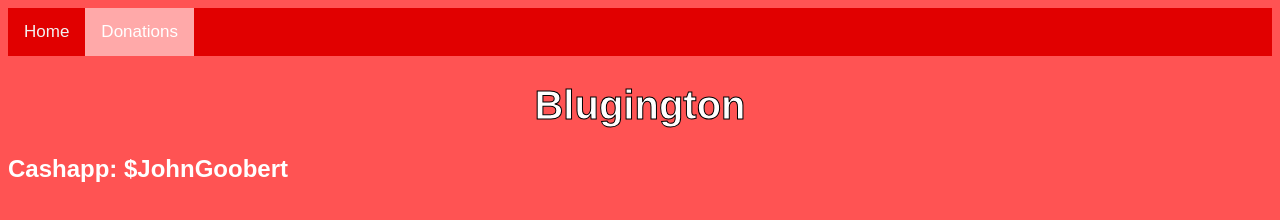
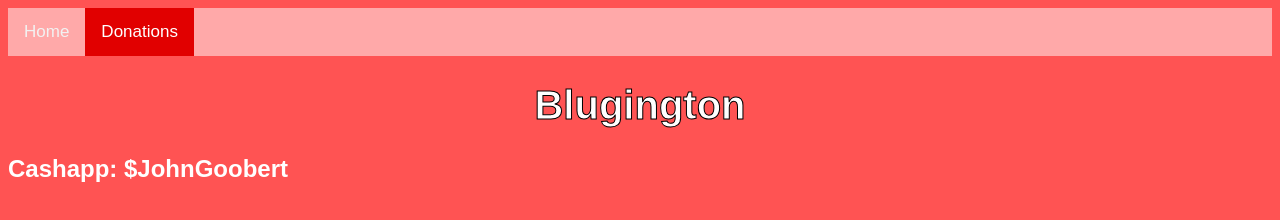
Before and after one commit to Blugington/blugington.github.io, a plain HTML site: page dono.html in a window 1280 px wide. Drawn offline with Linux system fonts and the light colour scheme.

Commit message:
Changed theme stuff again

```diff
--- a/dono.html
+++ b/dono.html
@@ -1,7 +1,7 @@
 <!DOCTYPE html>
 <html>
     <head>
-        <link rel="stylesheet" href="style.css">
+        <link rel="stylesheet" href="red.css">
     </head>
     <body>
 
--- a/style.css
+++ b/red.css
@@ -11,7 +11,7 @@ body {background-color: #ff5353;}
 }
 
 .topnav {
-background-color: #e10000;
+background-color: #ffa9a9;
 overflow: hidden;
 }
 
@@ -30,6 +30,6 @@ color: black;
 }
 
 .topnav a.active {
-background-color: #ffa9a9;
+background-color: #e10000;
 color: white;
 }
--- /dev/null
+++ b/teal.css
@@ -0,0 +1,35 @@
+body {background-color: #00d5e1;}
+.font {
+    font-family: Arial, Helvetica, sans-serif;
+    color: white;
+}
+.title {
+    text-align: center;
+    -webkit-text-stroke-width: 1px;
+    -webkit-text-stroke-color: black;
+    font-size: 40px;
+}
+
+.topnav {
+background-color: #009ea7;
+overflow: hidden;
+}
+
+.topnav a {
+float: left;
+color: #f2f2f2;
+text-align: center;
+padding: 14px 16px;
+text-decoration: none;
+font-size: 17px;
+}
+
+.topnav a:hover {
+background-color: #ddd;
+color: black;
+}
+
+.topnav a.active {
+background-color: #3ff5ff;
+color: white;
+}
```
Also changed, not shown: index.html (+1 -1 lines).
